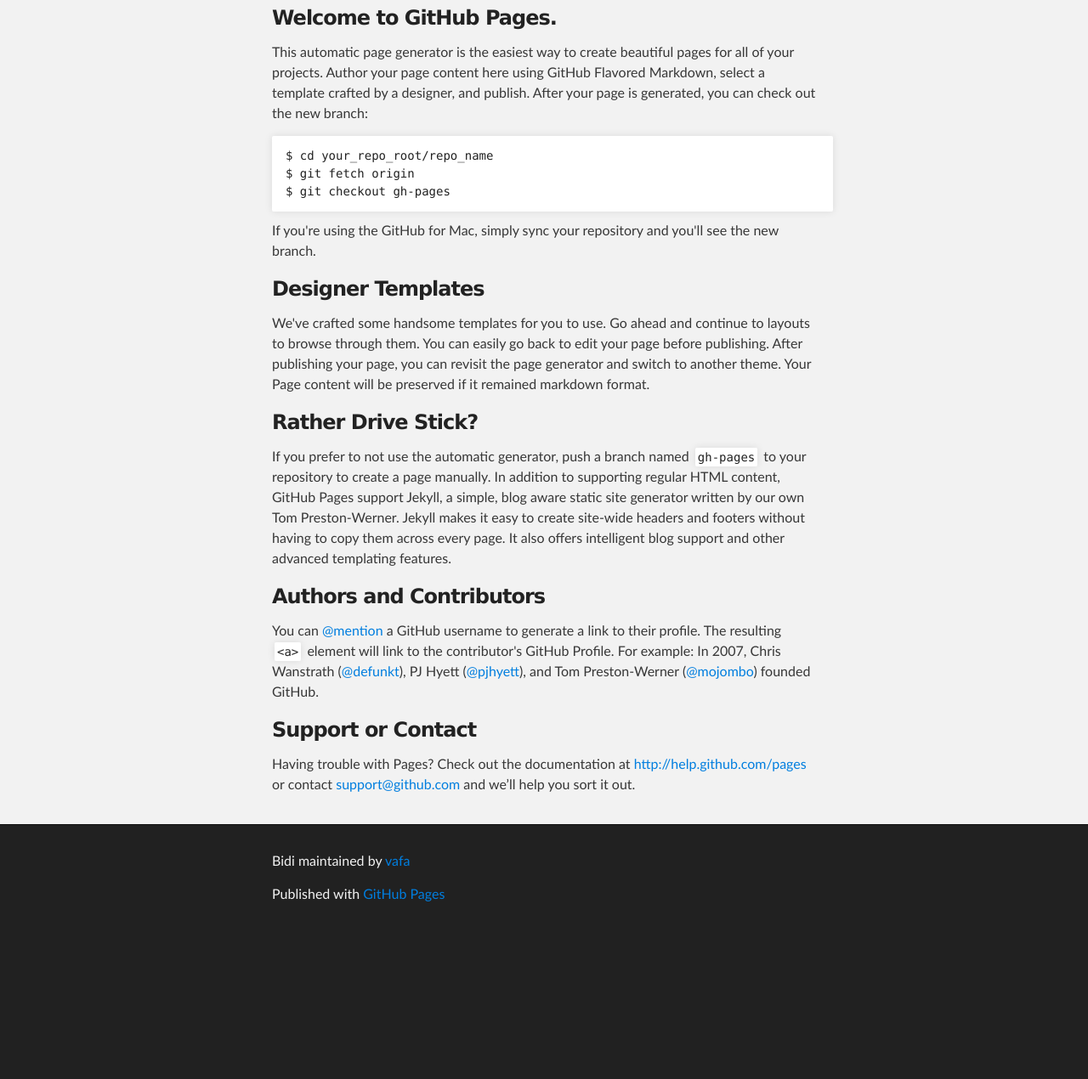
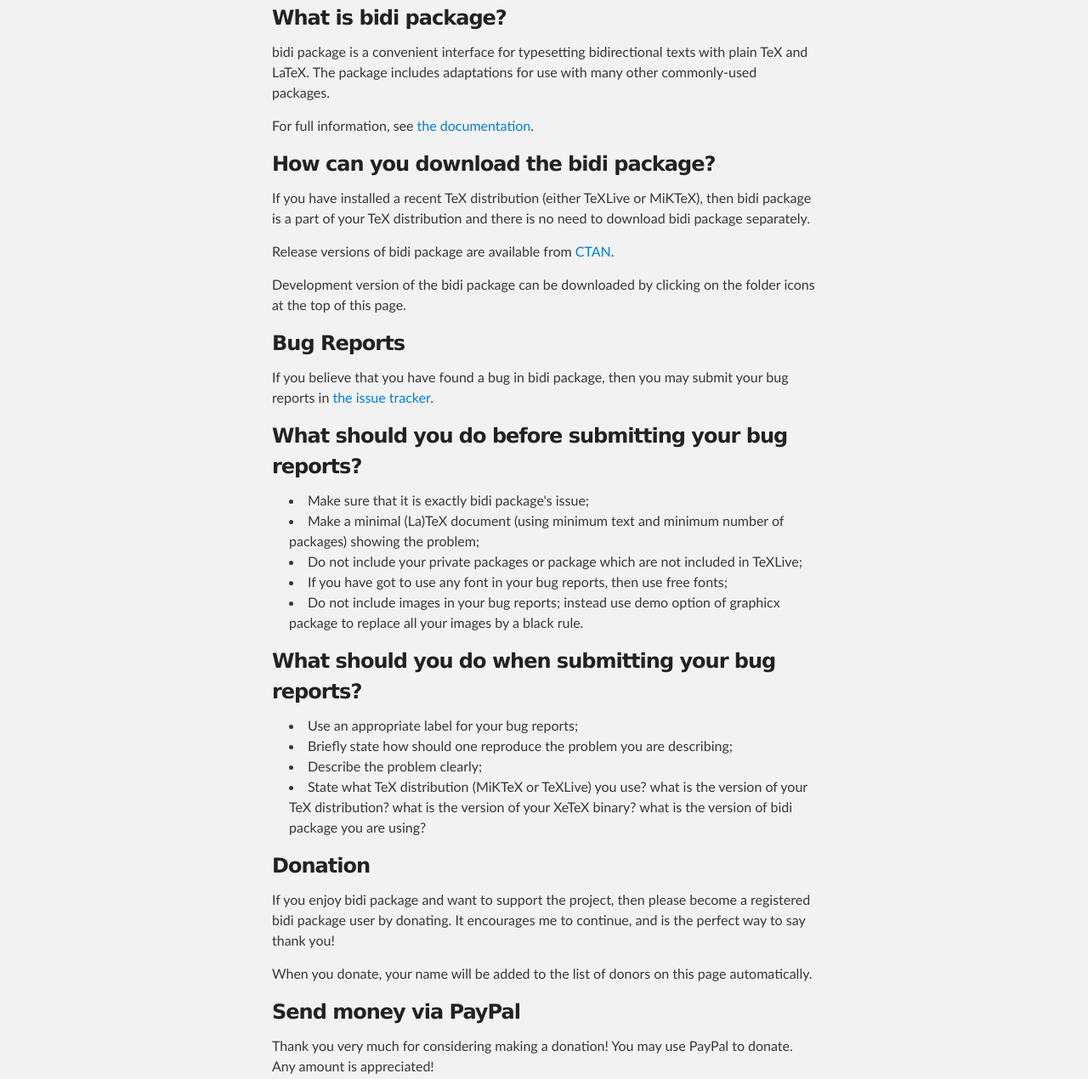
Before and after one commit to vdamanafshan/bidi, a plain HTML site: page index.html in a window 1280 px wide. Shown: the part 293-1563 px from the top of the page at 85% size. Before the commit the page ends 1392 px from the top, so only its background shows below. Drawn offline with Linux system fonts and the light colour scheme.

Commit message:
Update index.html

```diff
--- a/index.html
+++ b/index.html
@@ -4,11 +4,11 @@
   <head>
     <meta charset='utf-8' />
     <meta http-equiv="X-UA-Compatible" content="chrome=1" />
-    <meta name="description" content="Bidi : Sup­port for bidi­rec­tional type­set­ting in plain TeX and LaTeX" />
+    <meta name="description" content="bidi package : Support for bidirectional typesetting in plain TeX and LaTeX" />
 
     <link rel="stylesheet" type="text/css" media="screen" href="stylesheets/stylesheet.css">
 
-    <title>Bidi</title>
+    <title>bidi package</title>
   </head>
 
   <body>
@@ -16,10 +16,9 @@
     <!-- HEADER -->
     <div id="header_wrap" class="outer">
         <header class="inner">
-          <a id="forkme_banner" href="https://github.com/vafa/bidi">View on GitHub</a>
 
-          <h1 id="project_title">Bidi</h1>
-          <h2 id="project_tagline">Sup­port for bidi­rec­tional type­set­ting in plain TeX and LaTeX</h2>
+          <h1 id="project_title">bidi package</h1>
+          <h2 id="project_tagline">Support for bidirectional typesetting in plain TeX and LaTeX</h2>
 
             <section id="downloads">
               <a class="zip_download_link" href="https://github.com/vafa/bidi/zipball/master">Download this project as a .zip file</a>
@@ -31,44 +30,79 @@
     <!-- MAIN CONTENT -->
     <div id="main_content_wrap" class="outer">
       <section id="main_content" class="inner">
-        <h3>Welcome to GitHub Pages.</h3>
 
-<p>This automatic page generator is the easiest way to create beautiful pages for all of your projects. Author your page content here using GitHub Flavored Markdown, select a template crafted by a designer, and publish. After your page is generated, you can check out the new branch:</p>
+          <h3>What is bidi package?</h3>
+<p>bidi package is a convenient interface for typesetting bidirectional texts with plain TeX and LaTeX. The package includes adaptations for use with many other commonly-used packages.</p>
 
-<pre><code>$ cd your_repo_root/repo_name
-$ git fetch origin
-$ git checkout gh-pages
-</code></pre>
+<p>For full information, see <a href="http://mirror.ctan.org/macros/latex/contrib/bidi/bidi.pdf">the documentation</a>.</p>
 
-<p>If you're using the GitHub for Mac, simply sync your repository and you'll see the new branch.</p>
+<h3>How can you download the bidi package?</h3>
+<p>If you have installed a recent TeX distribution (either TeXLive or MiKTeX), then  bidi package is a part of your
+TeX distribution and there is no need to download bidi package separately.
+</p>
 
-<h3>Designer Templates</h3>
+<p>Release versions of bidi package are available from  <a href="http://ctan.org/pkg/bidi">CTAN</a>.</p>
 
-<p>We've crafted some handsome templates for you to use. Go ahead and continue to layouts to browse through them. You can easily go back to edit your page before publishing. After publishing your page, you can revisit the page generator and switch to another theme. Your Page content will be preserved if it remained markdown format.</p>
+<p>Development version of the bidi package can be downloaded by clicking on the folder icons at the top of this page.</p>
 
-<h3>Rather Drive Stick?</h3>
+<h3>Bug Reports</h3>
+<p>If you believe that you have found a bug in bidi package, then you may submit your bug reports in <a href="https://github.com/vafa/bidi/issues">the issue tracker</a>.
+</p>
 
-<p>If you prefer to not use the automatic generator, push a branch named <code>gh-pages</code> to your repository to create a page manually. In addition to supporting regular HTML content, GitHub Pages support Jekyll, a simple, blog aware static site generator written by our own Tom Preston-Werner. Jekyll makes it easy to create site-wide headers and footers without having to copy them across every page. It also offers intelligent blog support and other advanced templating features.</p>
+<h3> What should you do before submitting your bug reports?</h3>
+<ul>
+<li>Make sure that it is exactly bidi package's issue;</li>
+<li>Make a minimal (La)TeX document (using minimum text and minimum number of packages) showing the problem;</li>
+<li> Do not include your private packages or package which are not included in TeXLive;</li>
+<li>If you have got to use any font in your bug reports, then use  free fonts;</li>
+<li>Do not include images in your bug reports; instead use demo option of graphicx package to replace all your images by a black
+rule.
+</li>
+</ul>
 
-<h3>Authors and Contributors</h3>
+<h3> What should you do when submitting your bug reports?</h3>
+<ul>
+<li>Use an appropriate label for your bug reports;</li>
+<li>Briefly state how should one reproduce the problem you are describing;</li>
+<li>Describe the problem clearly;</li>
+<li>State what TeX distribution (MiKTeX or TeXLive) you use? what is the version of your TeX distribution? what is the version
+of your XeTeX binary? what is the version of bidi package you are using?
+</li>
+</ul>
 
-<p>You can <a href="https://github.com/blog/821" class="user-mention">@mention</a> a GitHub username to generate a link to their profile. The resulting <code>&lt;a&gt;</code> element will link to the contributor's GitHub Profile. For example: In 2007, Chris Wanstrath (<a href="https://github.com/defunkt" class="user-mention">@defunkt</a>), PJ Hyett (<a href="https://github.com/pjhyett" class="user-mention">@pjhyett</a>), and Tom Preston-Werner (<a href="https://github.com/mojombo" class="user-mention">@mojombo</a>) founded GitHub.</p>
+        <h3>Donation</h3>
 
-<h3>Support or Contact</h3>
+<p>If you enjoy bidi package and want to support the project, then please become a registered bidi package user by donating. It encourages me to continue, and is the perfect way to say thank you!</p>
 
-<p>Having trouble with Pages? Check out the documentation at <a href="http://help.github.com/pages">http://help.github.com/pages</a> or contact <a href="mailto:support@github.com">support@github.com</a> and we’ll help you sort it out.</p>
+<p> When you donate, your name will be added to the list of donors on this page automatically.</p>
+<h3>Send money via PayPal</h3>
+
+<p>Thank you very much for considering making a donation! You may use PayPal to donate. Any amount is appreciated!</p>
+
+<center>
+<form action="https://www.paypal.com/cgi-bin/webscr" method="post">
+<input type="hidden" name="cmd" value="_s-xclick">
+<input type="hidden" name="hosted_button_id" value="EXWMLKGDVZD4E">
+<input type="image" src="https://www.paypalobjects.com/en_AU/i/btn/btn_donateCC_LG.gif" border="0" name="submit" alt="PayPal — The safer, easier way to pay online.">
+<img alt="" border="0" src="https://www.paypalobjects.com/en_AU/i/scr/pixel.gif" width="1" height="1">
+</form>
+</center>
+
+
+<p>If for some reason you have a problem using PayPal: please check the <a href="https://www.paypal.com/cgi-bin/webscr?cmd=_help-ext&source_page=_help-ext">online help provided by PayPal</a>.
+</p>
+<h3> List of Donors</h3>
+Haggai Eran, Dan Kenigsberg, Eyal Rozenberg
+
       </section>
     </div>
 
     <!-- FOOTER  -->
     <div id="footer_wrap" class="outer">
       <footer class="inner">
-        <p class="copyright">Bidi maintained by <a href="https://github.com/vafa">vafa</a></p>
-        <p>Published with <a href="http://pages.github.com">GitHub Pages</a></p>
+        <p class="copyright">bidi package maintained by <a href="https://github.com/vafa">Vafa Khalighi</a></p>
       </footer>
     </div>
 
-
-
   </body>
 </html>
```
